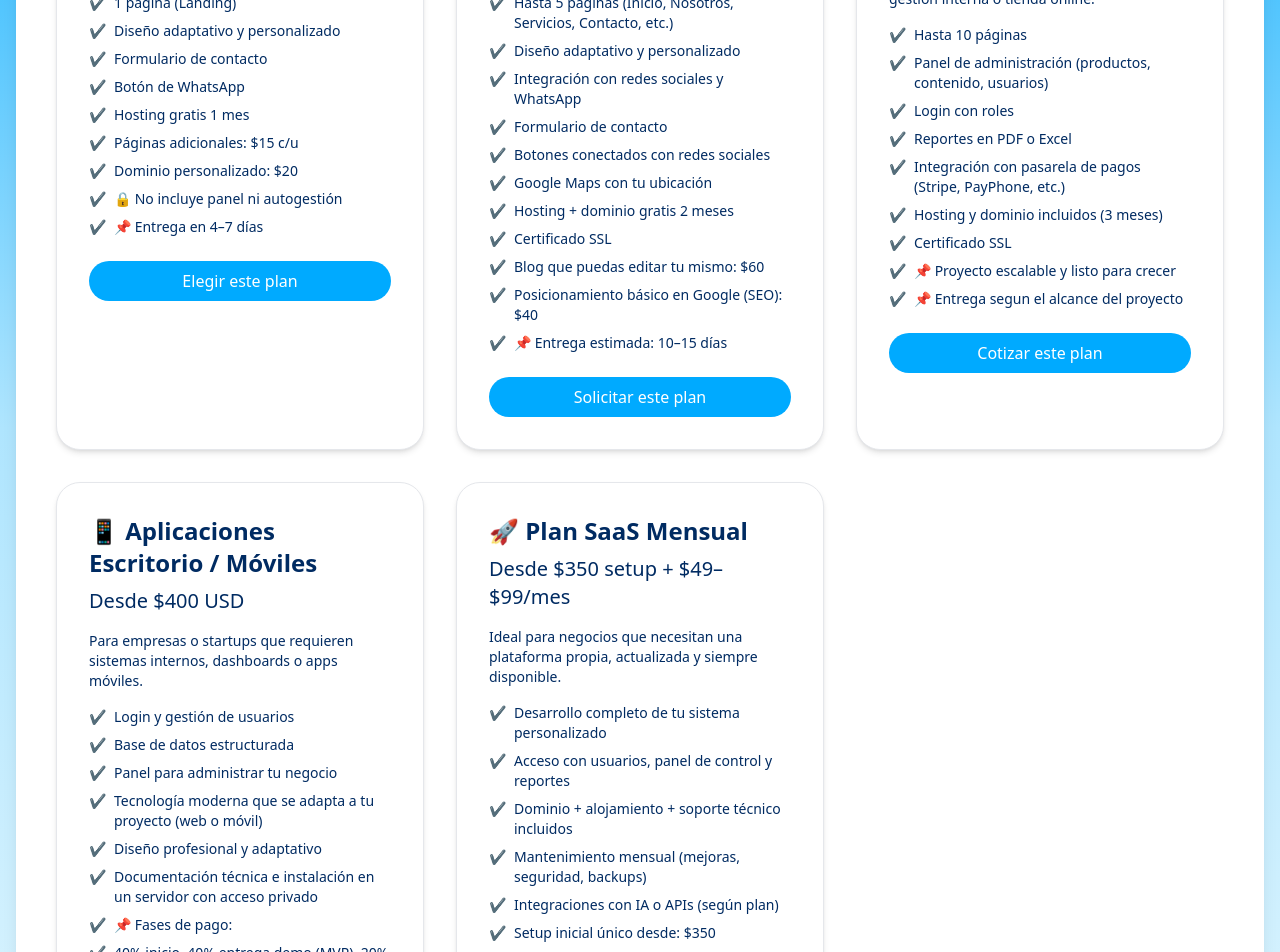
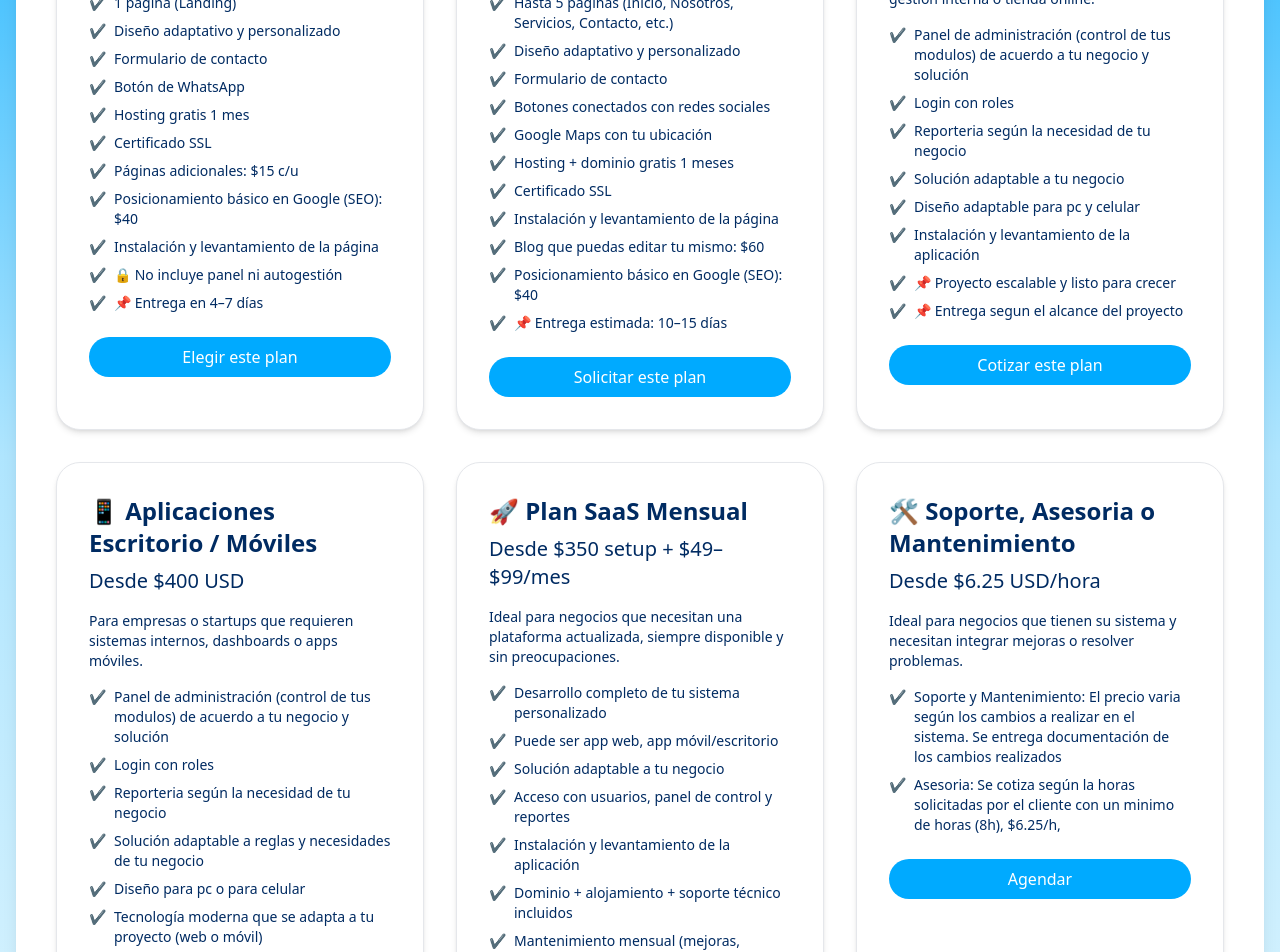
Before and after one commit to hsmg777/nivu_page, a React (Vite) app in the folder nivu_soft/: page /pricing in a window 1280 px wide. Shown: the part 380-1332 px from the top of the page. Built offline with nearby package versions, Linux system fonts and the light colour scheme.

Commit message:
Feature of info on pricing

```diff
--- a/nivu_soft/src/components/Portfolio.jsx
+++ b/nivu_soft/src/components/Portfolio.jsx
@@ -7,11 +7,9 @@ function Portfolio() {
       nombre: 'Teramont',
       descripcion: (
         <>
-          Sistema web desarrollado para Teramont Host, una empresa de servicios de hosting.<br />
+          Colaboración en la plataforma digital de Teramont Host, una empresa de servicios de hosting.<br />
           El proyecto permite mostrar sus productos, planes personalizados y paneles de administración<br />
           adaptados a cada tipo de servicio.<br />
-          La plataforma fue diseñada para destacar la marca, facilitar la gestión de clientes<br />
-          y presentar sus soluciones tecnológicas de forma clara y profesional.
         </>
       ),
       imagen: '/images/teramont.png',
--- a/nivu_soft/src/css/Portafolio.css
+++ b/nivu_soft/src/css/Portafolio.css
@@ -68,3 +68,37 @@
   font-size: 0.875rem;
   color: #666;
 }
+
+/* Responsive para móviles */
+@media (max-width: 600px) {
+  .portfolio-section {
+    padding: 2rem 1rem;
+  }
+
+  .portfolio-title {
+    font-size: 1.5rem;
+  }
+
+  .carousel {
+    gap: 1rem;
+    padding-bottom: 1rem;
+  }
+
+  .carousel-item {
+    min-width: 90%;
+    max-width: 90%;
+    padding: 1rem;
+  }
+
+  .carousel-img {
+    height: 200px;
+  }
+
+  .carousel-name {
+    font-size: 1rem;
+  }
+
+  .carousel-desc {
+    font-size: 0.85rem;
+  }
+}
--- a/nivu_soft/src/pages/AboutPage.jsx
+++ b/nivu_soft/src/pages/AboutPage.jsx
@@ -19,7 +19,7 @@ export default function AboutPage() {
             className="mx-auto w-32 h-32 object-cover rounded-full mb-4"
           />
           <h3 className="text-xl font-semibold text-[#002b62]">Hayland</h3>
-          <p className="text-sm text-[#002b62] mb-1">Co-fundador NuviSoft - CTO - Ing de Software</p>
+          <p className="text-sm text-[#002b62] mb-1">Co-fundador NivuSoft - CTO - Ing de Software</p>
           <p className="text-gray-700 text-sm mt-2 leading-relaxed">
             Hayland combina su formación como ingeniero de software con una mentalidad creativa <br/>e  innovadora.
             Experto en arquitectura y desarrollo full-stack con tecnologías como Laravel, React y Flask,  ha liderado proyectos que integran automatización, inteligencia artificial y diseño de alto impacto.
@@ -36,7 +36,7 @@ export default function AboutPage() {
             className="mx-auto w-32 h-32 object-cover rounded-full mb-4"
           />
           <h3 className="text-xl font-semibold text-[#002b62]">Emilio</h3>
-          <p className="text-sm text-[#002b62] mb-1">Co-fundador NuviSoft - CEO - Ing. en Software</p>
+          <p className="text-sm text-[#002b62] mb-1">Co-fundador NivuSoft - CEO - Ing. en Software</p>
           <p className="text-gray-700 text-sm mt-2 leading-relaxed">
             Emilio es un Ingeniero de Software con una fuerte orientación al análisis estratégico y a la ejecución operativa.
             Posee una mentalidad emprendedora y resolutiva, capaz de transformar ideas en soluciones digitales robustas.
--- a/nivu_soft/src/pages/Pricing.jsx
+++ b/nivu_soft/src/pages/Pricing.jsx
@@ -12,8 +12,10 @@ export default function PricingPage() {
         'Formulario de contacto',
         'Botón de WhatsApp',
         'Hosting gratis 1 mes',
+        'Certificado SSL',
         'Páginas adicionales: $15 c/u',
-        'Dominio personalizado: $20',
+        'Posicionamiento básico en Google (SEO): $40',
+        'Instalación y levantamiento de la página',
         '🔒 No incluye panel ni autogestión',
         '📌 Entrega en 4–7 días',
       ],
@@ -26,12 +28,12 @@ export default function PricingPage() {
       features: [
         'Hasta 5 páginas (Inicio, Nosotros, Servicios, Contacto, etc.)',
         'Diseño adaptativo y personalizado',
-        'Integración con redes sociales y WhatsApp',
         'Formulario de contacto',
         'Botones conectados con redes sociales',
         'Google Maps con tu ubicación',
-        'Hosting + dominio gratis 2 meses',
+        'Hosting + dominio gratis 1 meses',
         'Certificado SSL',
+        'Instalación y levantamiento de la página',
         'Blog que puedas editar tu mismo: $60',
         'Posicionamiento básico en Google (SEO): $40',
         '📌 Entrega estimada: 10–15 días',
@@ -39,17 +41,16 @@ export default function PricingPage() {
       button: 'Solicitar este plan',
     },
     {
-      title: '🛒 Applicación Web Avanzada / Ecommerce',
+      title: '🛒 Aplicación Web Avanzada',
       price: 'Desde $350 USD',
       description: 'Ideal para empresas que necesitan catálogo, gestión interna o tienda online.',
       features: [
-        'Hasta 10 páginas',
-        'Panel de administración (productos, contenido, usuarios)',
+        'Panel de administración (control de tus modulos) de acuerdo a tu negocio y solución',
         'Login con roles',
-        'Reportes en PDF o Excel',
-        'Integración con pasarela de pagos (Stripe, PayPhone, etc.)',
-        'Hosting y dominio incluidos (3 meses)',
-        'Certificado SSL',
+        'Reporteria según la necesidad de tu negocio ',
+        'Solución adaptable a tu negocio',
+        'Diseño adaptable para pc y celular',
+        'Instalación y levantamiento de la aplicación',
         '📌 Proyecto escalable y listo para crecer',
         '📌 Entrega segun el alcance del proyecto',
       ],
@@ -60,11 +61,12 @@ export default function PricingPage() {
       price: 'Desde $400 USD',
       description: 'Para empresas o startups que requieren sistemas internos, dashboards o apps móviles.',
       features: [
-        'Login y gestión de usuarios',
-        'Base de datos estructurada',
-        'Panel para administrar tu negocio',
+        'Panel de administración (control de tus modulos) de acuerdo a tu negocio y solución',
+        'Login con roles',
+        'Reporteria según la necesidad de tu negocio',
+        'Solución adaptable a reglas y necesidades de tu negocio',
+        'Diseño para pc o para celular',
         'Tecnología moderna que se adapta a tu proyecto (web o móvil)',
-        'Diseño profesional y adaptativo',
         'Documentación técnica e instalación en un servidor con acceso privado',
         '📌 Fases de pago:',
         '40% inicio, 40% entrega demo (MVP), 20% entrega y publicación',
@@ -74,19 +76,31 @@ export default function PricingPage() {
     {
       title: '🚀 Plan SaaS Mensual',
       price: 'Desde $350 setup + $49–$99/mes',
-      description: 'Ideal para negocios que necesitan una plataforma propia, actualizada y siempre disponible.',
+      description: 'Ideal para negocios que necesitan una plataforma actualizada, siempre disponible y sin preocupaciones.',
       features: [
         'Desarrollo completo de tu sistema personalizado',
+        'Puede ser app web, app móvil/escritorio',
+        'Solución adaptable a tu negocio',
         'Acceso con usuarios, panel de control y reportes',
+        'Instalación y levantamiento de la aplicación',
         'Dominio + alojamiento + soporte técnico incluidos',
         'Mantenimiento mensual (mejoras, seguridad, backups)',
-        'Integraciones con IA o APIs (según plan)',
         'Setup inicial único desde: $350',
         'Mantenimiento mensual: Básico: $49, Avanzado: $69, Experto: $99',
         '📌 Contrato mínimo 6 meses',
         '🔁 Sistema siempre actualizado y monitoreado',
       ],
       button: 'Agendar demo',
+    },
+    {
+      title: '🛠️ Soporte, Asesoria o Mantenimiento',
+      price: 'Desde $6.25 USD/hora',
+      description: 'Ideal para negocios que tienen su sistema y necesitan integrar mejoras o resolver problemas.',
+      features: [
+        'Soporte y Mantenimiento: \n El precio varia según los cambios a realizar en el sistema.\n Se entrega documentación de los cambios realizados',
+        'Asesoria: \n Se cotiza según la horas solicitadas por el cliente con un minimo de horas (8h), $6.25/h, ',
+      ],
+      button: 'Agendar',
     },
   ];
 
```
Also changed, not shown: nivu_soft/index.js (added, +17 -0 lines), nivu_soft/package.json (+4 -3 lines), 2 other files (tests, documents, lock files or other folders).
